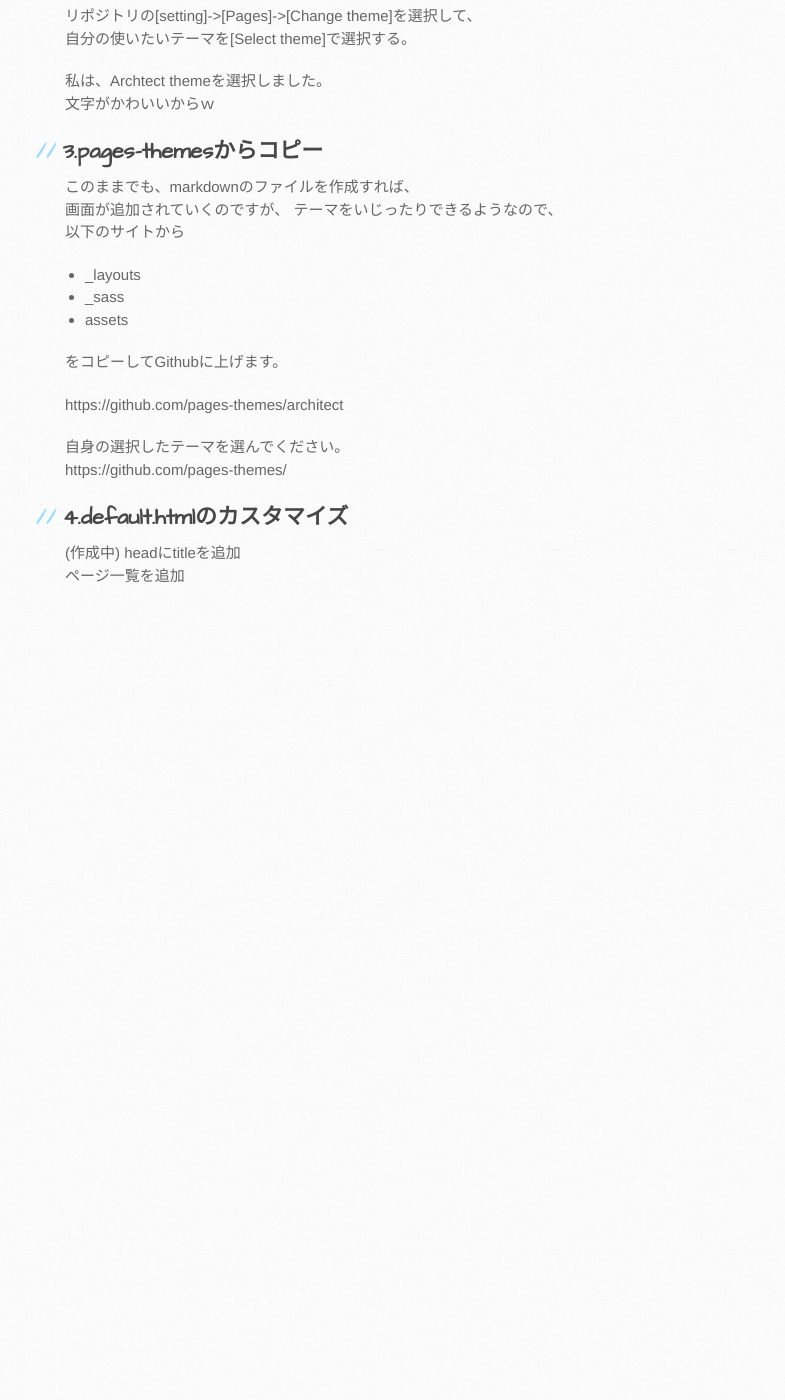
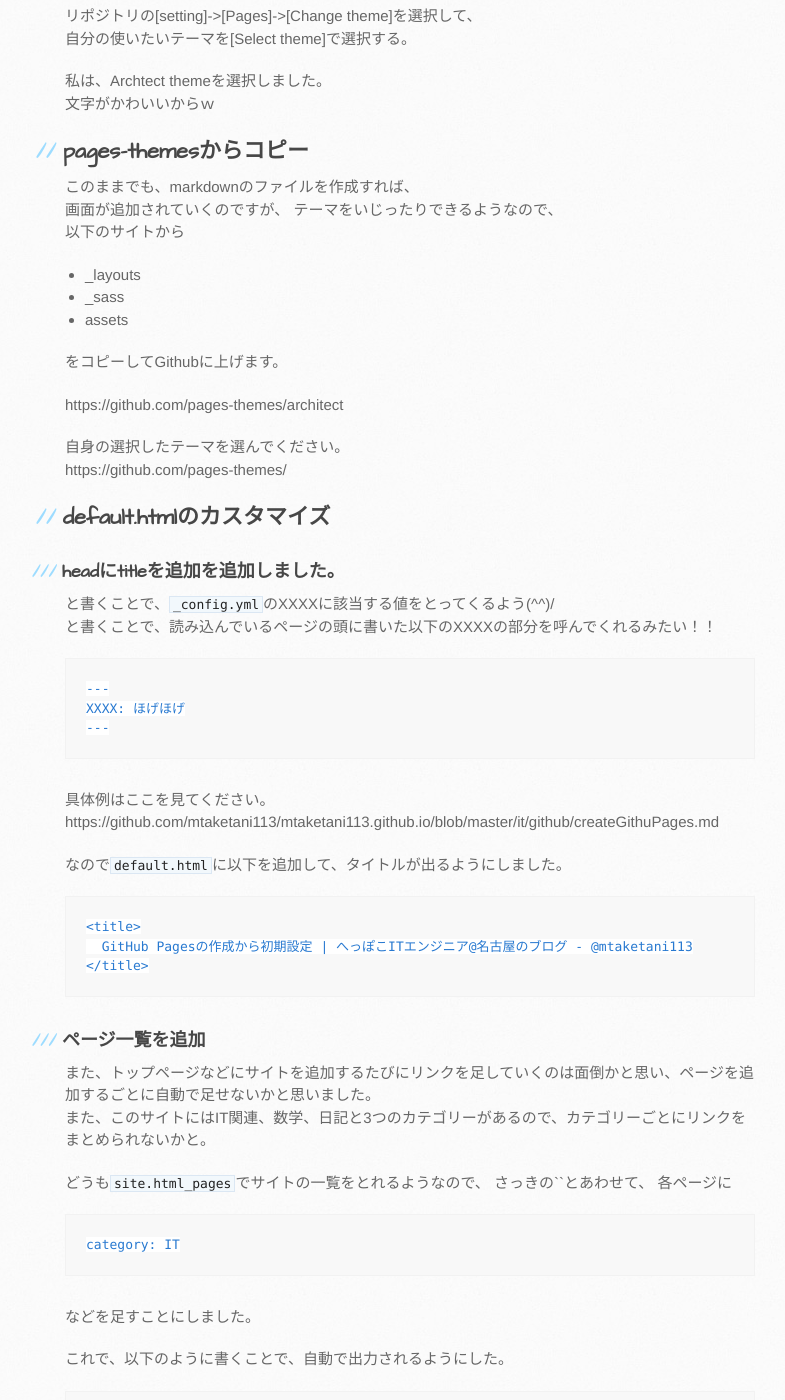
Before and after one commit to mtaketani113/mtaketani113.github.io, a Jekyll site: the page built from it/github/createGithuPages.md, in a window 1280 px wide and 1400 px high, scrolled down 783 px. Shown: the whole window, without its empty margins (105-890 px from the left). Built offline with Jekyll 4.4.1, drawn with Linux system fonts in a browser that asks for light colours; the repository's description, which GitHub fills in, is left out; before the commit the page ends 1413 px from its top, so only the background shows below that; some of the changed text lies outside the part shown.

Commit message:
Githubページ作成の記事で作成中の個所を記載

````diff
--- a/it/github/createGithuPages.md
+++ b/it/github/createGithuPages.md
@@ -7,14 +7,14 @@ Github Pagesの設定でやったことをまとめます。
 
 ## 目次
 
-[1.Github Pagesの作成](#anchor1)
-[2.テーマの選択](#anchor2)
-[3.pages-themesからコピー](#anchor3)
-[4.default.htmlのカスタマイズ](#anchor4)
+[Github Pagesの作成](#anchor1)
+[テーマの選択](#anchor2)
+[pages-themesからコピー](#anchor3)
+[default.htmlのカスタマイズ](#anchor4)
 
 <a id="anchor1"></a>
 
-## 1.Github Pagesの作成
+## Github Pagesの作成
 
 以下のサイトを参考にしてすぐできました。
 作成だけはだいぶ前にやったのであまり覚えていない(*'▽')
@@ -33,7 +33,7 @@ Github Pagesの設定でやったことをまとめます。
 
 <a id="anchor3"></a>
 
-## 3.pages-themesからコピー
+## pages-themesからコピー
 
 このままでも、markdownのファイルを作成すれば、
 画面が追加されていくのですが、
@@ -52,8 +52,71 @@ https://github.com/pages-themes/
 
 <a id="anchor4"></a>
 
-## 4.default.htmlのカスタマイズ
+## default.htmlのカスタマイズ
 
-(作成中)
-headにtitleを追加
-ページ一覧を追加
+### headにtitleを追加を追加しました。
+
+{{ site.XXXXX }}と書くことで、`_config.yml`のXXXXに該当する値をとってくるよう(^^)/
+{{ page.XXXXX }}と書くことで、読み込んでいるページの頭に書いた以下のXXXXの部分を呼んでくれるみたい！！
+
+```
+---
+XXXX: ほげほげ
+---
+```
+
+具体例はここを見てください。
+https://github.com/mtaketani113/mtaketani113.github.io/blob/master/it/github/createGithuPages.md
+
+なので`default.html`に以下を追加して、タイトルが出るようにしました。
+
+```
+<title>
+  {{ page.title }} | {{ site.title }} - @mtaketani113
+</title>
+```
+
+
+### ページ一覧を追加
+
+また、トップページなどにサイトを追加するたびにリンクを足していくのは面倒かと思い、ページを追加するごとに自動で足せないかと思いました。
+また、このサイトにはIT関連、数学、日記と3つのカテゴリーがあるので、カテゴリーごとにリンクをまとめられないかと。
+
+どうも`site.html_pages`でサイトの一覧をとれるようなので、
+さっきの`{{ page.XXXX }}`とあわせて、
+各ページに
+```
+category: IT
+```
+などを足すことにしました。
+
+これで、以下のように書くことで、自動で出力されるようにした。
+
+```
+<h3>IT関連</h3>
+{% for html_page in site.html_pages %}
+  {% if  html_page.category contains 'IT' %}
+    <li><a href="{{ html_page.url }}">{{ html_page.title }}</a></li>
+  {% endif %}
+{% endfor %}
+<h3>数学</h3>
+{% for html_page in site.html_pages %}
+  {% if  html_page.category contains '数学' %}
+    <li><a href="{{ html_page.url }}">{{ html_page.title }}</a></li>
+  {% endif %}
+{% endfor %}
+<h3>日記</h3>
+{% for html_page in site.html_pages %}
+  {% if  html_page.category contains '日記' %}
+    <li><a href="{{ html_page.url }}">{{ html_page.title }}</a></li>
+  {% endif %}
+{% endfor %}
+```
+
+ただ、2点課題が。
+1. for文3回実行されているので、buildが遅くなる？？
+(大したレベルじゃないかな？)
+2. `html_page`何順に取得されるのだろう？？
+
+まー、やりながら修正していこうかと思います。
+わかったらまたここに記載します。
````
Also changed, not shown: other parts of it/github/createGithuPages.md (+1 -1 lines).
